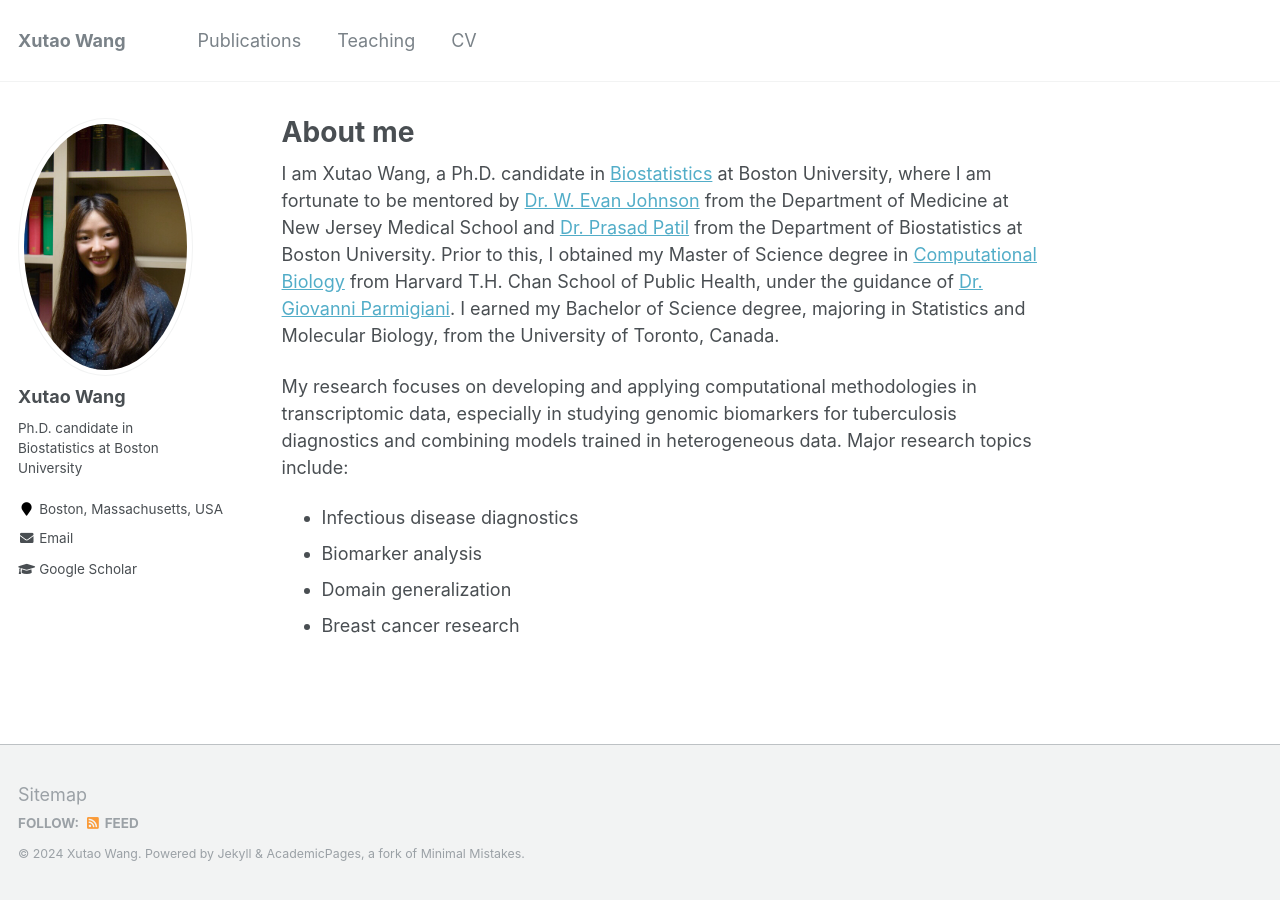
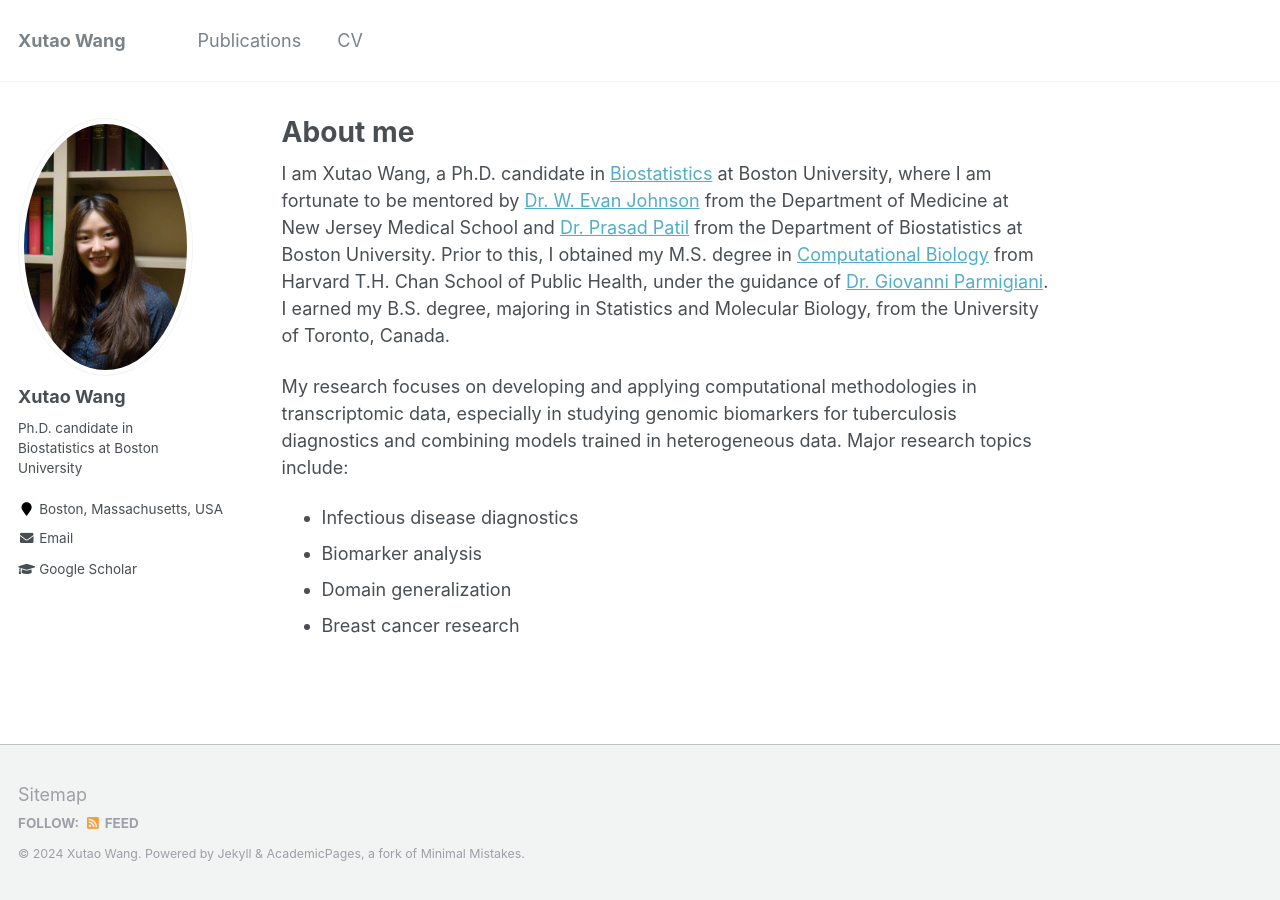
Before and after one commit to xutao-wang/xutao-wang.github.io, a Jekyll site: the page built from _pages/about.md, in a window 1280 px wide. Built offline with Jekyll 4.4.1, drawn with Linux system fonts in a browser that asks for light colours.

Commit message:
edit teaching

```diff
--- a/_data/navigation.yml
+++ b/_data/navigation.yml
@@ -6,8 +6,8 @@ main:
 #  - title: "Softwares"
 #    url: /softwares/
 
-  - title: "Teaching"
-    url: /teaching/
+#  - title: "Teaching"
+#    url: /teaching/
 
 #  - title: "News"
 #    url: /news/
--- a/_pages/about.md
+++ b/_pages/about.md
@@ -8,7 +8,7 @@ redirect_from:
   - /about.html
 ---
 
-I am Xutao Wang, a Ph.D. candidate in [Biostatistics](https://www.bu.edu/sph/about/departments/biostatistics/) at Boston University, where I am fortunate to be mentored by [Dr. W. Evan Johnson](https://phri.njms.rutgers.edu/faculty-and-research/faculty/evan-johnson/) from the Department of Medicine at New Jersey Medical School and [Dr. Prasad Patil](https://www.bu.edu/sph/profile/prasad-patil/) from the Department of Biostatistics at Boston University. Prior to this, I obtained my Master of Science degree in [Computational Biology](https://www.hsph.harvard.edu/sm-computational-biology/) from Harvard T.H. Chan School of Public Health, under the guidance of [Dr. Giovanni Parmigiani](https://www.hsph.harvard.edu/giovanni-parmigiani/). I earned my Bachelor of Science degree, majoring in Statistics and Molecular Biology, from the University of Toronto, Canada.
+I am Xutao Wang, a Ph.D. candidate in [Biostatistics](https://www.bu.edu/sph/about/departments/biostatistics/) at Boston University, where I am fortunate to be mentored by [Dr. W. Evan Johnson](https://phri.njms.rutgers.edu/faculty-and-research/faculty/evan-johnson/) from the Department of Medicine at New Jersey Medical School and [Dr. Prasad Patil](https://www.bu.edu/sph/profile/prasad-patil/) from the Department of Biostatistics at Boston University. Prior to this, I obtained my M.S. degree in [Computational Biology](https://www.hsph.harvard.edu/sm-computational-biology/) from Harvard T.H. Chan School of Public Health, under the guidance of [Dr. Giovanni Parmigiani](https://www.hsph.harvard.edu/giovanni-parmigiani/). I earned my B.S. degree, majoring in Statistics and Molecular Biology, from the University of Toronto, Canada.
 
 My research focuses on developing and applying computational methodologies in transcriptomic
 data, especially in studying genomic biomarkers for tuberculosis diagnostics and combining models trained in heterogeneous data. Major research topics include:
```
Also changed, not shown: 1 other file.
